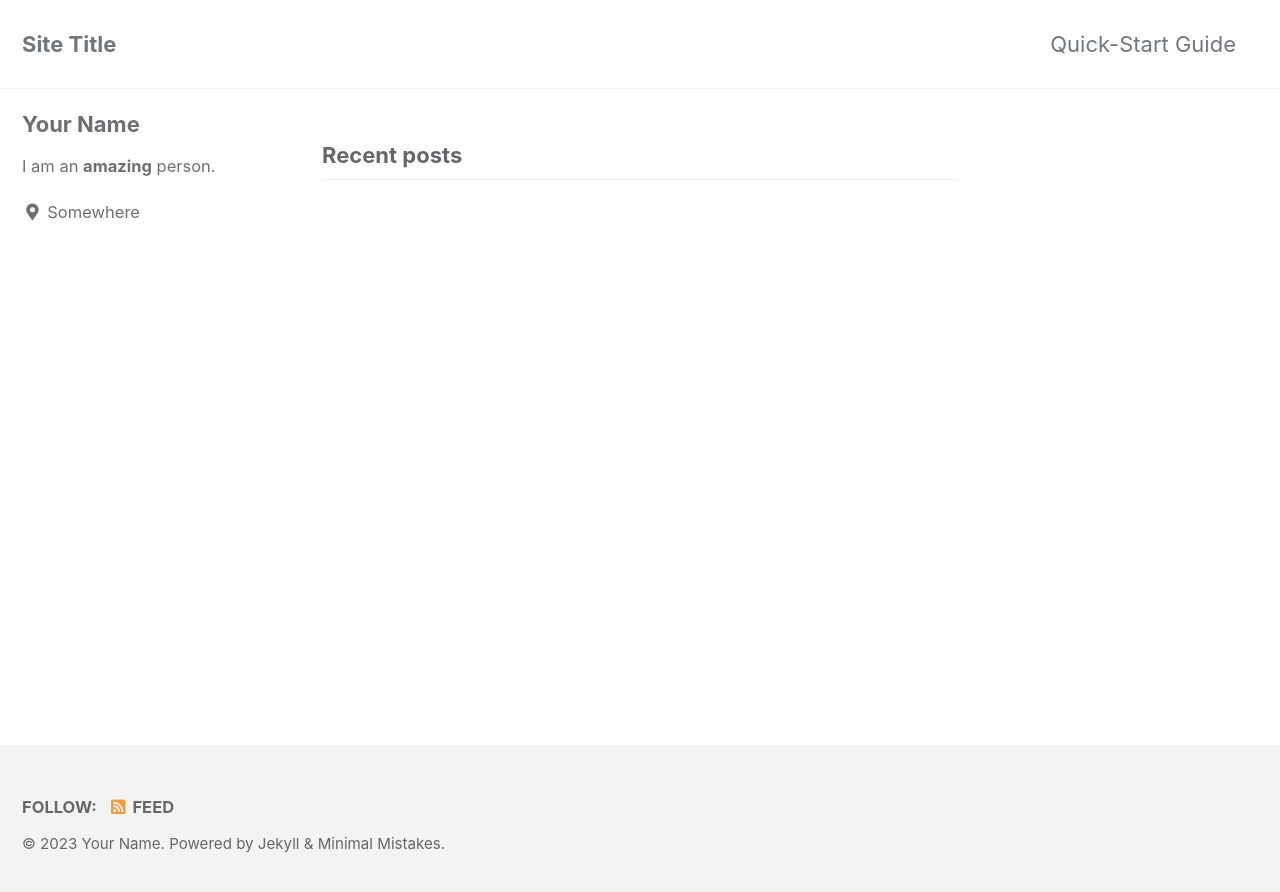
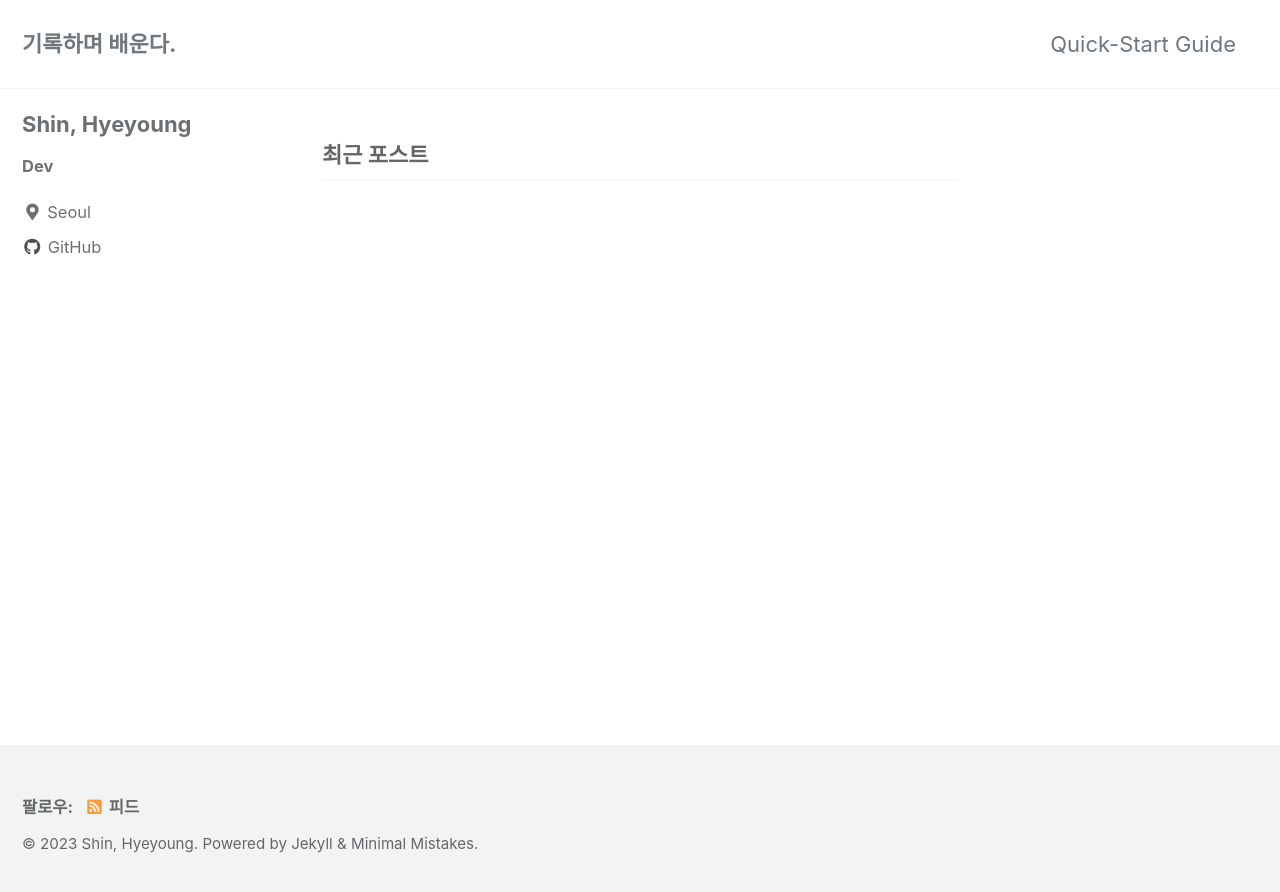
Before and after one commit to hyeyoungshiny/hyeyoungshiny.github.io, a Jekyll site: the page built from index.html, in a window 1280 px wide. Shown: the top 892 px of the page. Built offline with Jekyll 4.4.1, drawn with Linux system fonts in a browser that asks for light colours; cached includes are drawn as plain includes; the list of posts is cut into pages by our own code.

Commit message:
feat: modify config

```diff
--- a/_config.yml
+++ b/_config.yml
@@ -15,12 +15,12 @@
 minimal_mistakes_skin    : "default" # "air", "aqua", "contrast", "dark", "dirt", "neon", "mint", "plum", "sunrise"
 
 # Site Settings
-locale                   : "en-US"
-title                    : "Site Title"
+locale                   : "ko-KR"
+title                    : "기록하며 배운다."
 title_separator          : "-"
 subtitle                 : # site tagline that appears below site title in masthead
-name                     : "Your Name"
-description              : "An amazing website."
+name                     : "Shin, Hyeyoung"
+description              : "이것저것 배우는 일상"
 url                      : # the base hostname & protocol for your site e.g. "https://mmistakes.github.io"
 baseurl                  : # the subpath of your site, e.g. "/blog"
 repository               : # GitHub username/repo-name e.g. "mmistakes/minimal-mistakes"
@@ -104,27 +104,27 @@ analytics:
 
 # Site Author
 author:
-  name             : "Your Name"
+  name             : "Shin, Hyeyoung"
   avatar           : # path of avatar image, e.g. "/assets/images/bio-photo.jpg"
-  bio              : "I am an **amazing** person."
-  location         : "Somewhere"
+  bio              : "**Dev**"
+  location         : "Seoul"
   email            :
   links:
     - label: "Email"
       icon: "fas fa-fw fa-envelope-square"
-      # url: "mailto:your.name@email.com"
+      # url: "mailto:sinhy93@email.com"
     - label: "Website"
       icon: "fas fa-fw fa-link"
       # url: "https://your-website.com"
-    - label: "Twitter"
-      icon: "fab fa-fw fa-twitter-square"
-      # url: "https://twitter.com/"
-    - label: "Facebook"
-      icon: "fab fa-fw fa-facebook-square"
-      # url: "https://facebook.com/"
+    # - label: "Twitter"
+    #   icon: "fab fa-fw fa-twitter-square"
+    #   # url: "https://twitter.com/"
+    # - label: "Facebook"
+    #   icon: "fab fa-fw fa-facebook-square"
+    #   # url: "https://facebook.com/"
     - label: "GitHub"
       icon: "fab fa-fw fa-github"
-      # url: "https://github.com/"
+      url: "https://github.com/hyeyoungshiny"
     - label: "Instagram"
       icon: "fab fa-fw fa-instagram"
       # url: "https://instagram.com/"
@@ -132,12 +132,12 @@ author:
 # Site Footer
 footer:
   links:
-    - label: "Twitter"
-      icon: "fab fa-fw fa-twitter-square"
-      # url:
-    - label: "Facebook"
-      icon: "fab fa-fw fa-facebook-square"
-      # url:
+    # - label: "Twitter"
+    #   icon: "fab fa-fw fa-twitter-square"
+    #   # url:
+    # - label: "Facebook"
+    #   icon: "fab fa-fw fa-facebook-square"
+    #   # url:
     - label: "GitHub"
       icon: "fab fa-fw fa-github"
       # url:
```
Also changed, not shown: Gemfile.lock (added), 18 other files.
